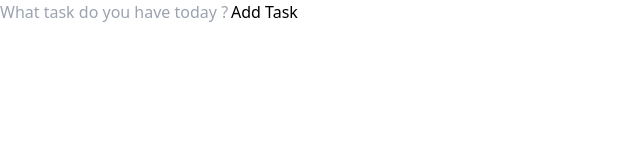
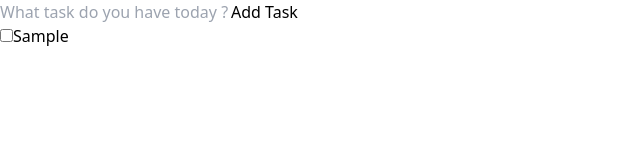
Before and after one commit to AnasAzizi/todo-list-app, a React (Vite) app: page / in a window 1280 px wide. Both pictures are taken after typing "Sample" into the empty fields and a click on the button "Add Task". Shown: the top 160 px of the page, without its empty margins (0-640 px from the left). Built offline with nearby package versions, Linux system fonts and the light colour scheme.

Commit message:
connecting a logic with design

```diff
--- a/src/components/Form.jsx
+++ b/src/components/Form.jsx
@@ -16,8 +16,10 @@ const Form = () => {
             })
             );
             setTask("");
+            return;
         }else{
             alert("please add  some todos")
+            return;
         }
     };
 
--- /dev/null
+++ b/src/components/TodoItem.jsx
@@ -0,0 +1,26 @@
+import React from 'react'
+import { useDispatch } from 'react-redux'
+import { setCheck } from '../features/TodoSlice';
+
+const TodoItem = ({ title, done, id }) => {
+
+    const dispatch = useDispatch();
+
+    const handleChange = () => {
+        dispatch(setCheck(id))
+    }
+
+    return (
+        <div className='bg-white text-black p-2 inline-block'>
+            <input
+                type='checkbox'
+                id={id}
+                checked={done}
+                onChange={handleChange}
+            />
+            <label className='ml-48' htmlFor={id}>{title}</label>
+        </div>
+    )
+}
+
+export default TodoItem
--- a/src/components/TodoList.jsx
+++ b/src/components/TodoList.jsx
@@ -1,13 +1,27 @@
-import React from 'react'
+import {React} from 'react'
 import Form from './Form'
-import { useState } from 'react'
+import TodoItem from './TodoItem'
+import { useSelector } from 'react-redux'
 const TodoList = () => {
- const [todoValue,setTodoValue]=useState();
+const todoList=useSelector((state)=> state.todos.todoList);
+
+    console.log("todoList",todoList);
 
     return (
     <>
     <div className='container bg-gray-700 mt-20 p-8 rounded-md'>
     <Form/>
+
+    <div className='bg-red-400'>
+        {todoList.map((todo)=>(
+            <TodoItem
+            key={todo.id}
+            title={todo.title}
+            done={todo.done}
+            id={todo.id}
+            />
+        ))}
+    </div>
     </div>
     </>
   )
```
